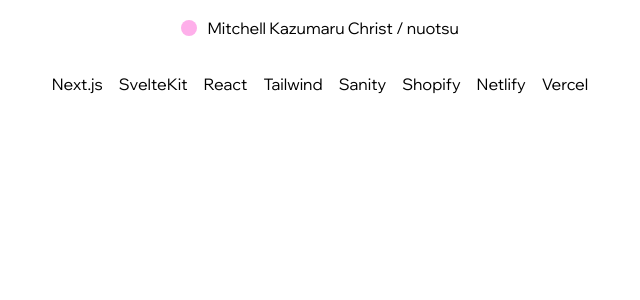
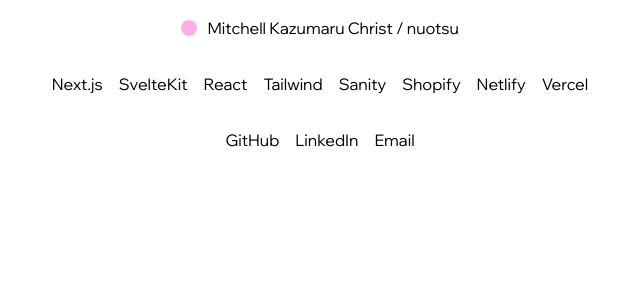
Before and after one commit to nuotsu/nuotsu.dev, a SvelteKit app: page / in a window 1280 px wide. Shown: the top 300 px of the page, without its empty margins (320-960 px from the left). Built offline with nearby package versions, Linux system fonts and the light colour scheme.

Commit message:
add links

```diff
--- a/src/lib/Skills.svelte
+++ b/src/lib/Skills.svelte
@@ -1,5 +1,5 @@
 <section class="p-4">
-	<ul class="flex flex-wrap gap-4 justify-center">
+	<ul class="flex flex-wrap gap-x-4 gap-y-2 justify-center">
 		{#each skills as skill}
 			<li class="transition-all">{skill}</li>
 		{/each}
--- a/src/routes/+page.svelte
+++ b/src/routes/+page.svelte
@@ -6,6 +6,14 @@
 
 <Skills/>
 
+<section class="p-4">
+	<ul class="flex flex-wrap gap-x-4 gap-y-2 justify-center">
+		<li><a class="link" href="https://github.com/nuotsu">GitHub</a></li>
+		<li><a class="link" href="https://linkedin.com/in/nuotsu">LinkedIn</a></li>
+		<li><a class="link" href="mailto:xzmaru@gmail.com">Email</a></li>
+	</ul>
+</section>
+
 <script lang="ts">
 	import Color from '$lib/Color.svelte'
 	import Skills from '$lib/Skills.svelte'
--- a/src/styles/app.css
+++ b/src/styles/app.css
@@ -16,3 +16,14 @@
 		@apply dark:bg-black dark:text-white;
 	}
 }
+
+@layer components {
+	.link {
+		@apply transition-all;
+	}
+
+	.link:hover {
+		font-weight: 900;
+		color: var(--accent);
+	}
+}
```
